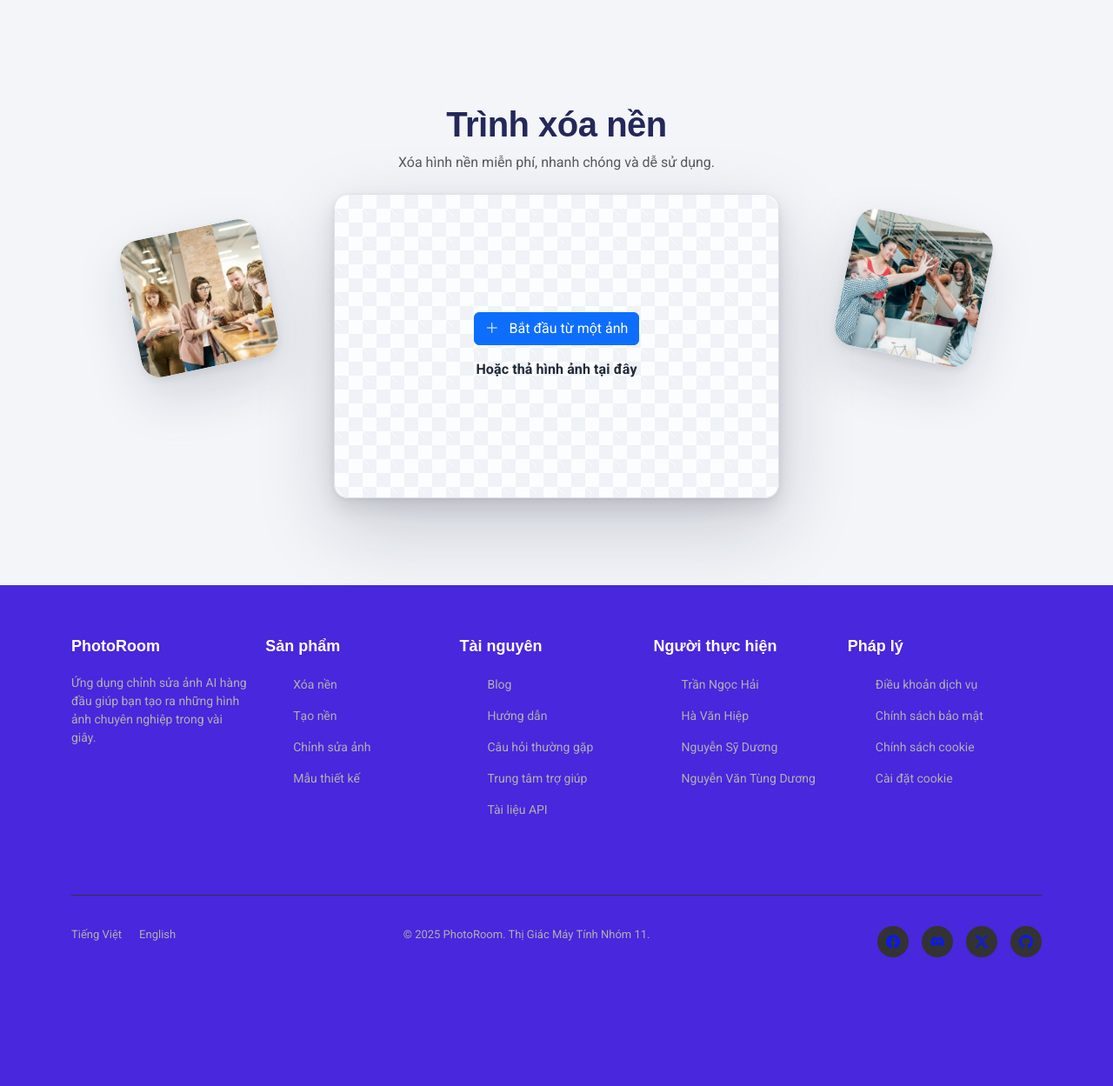
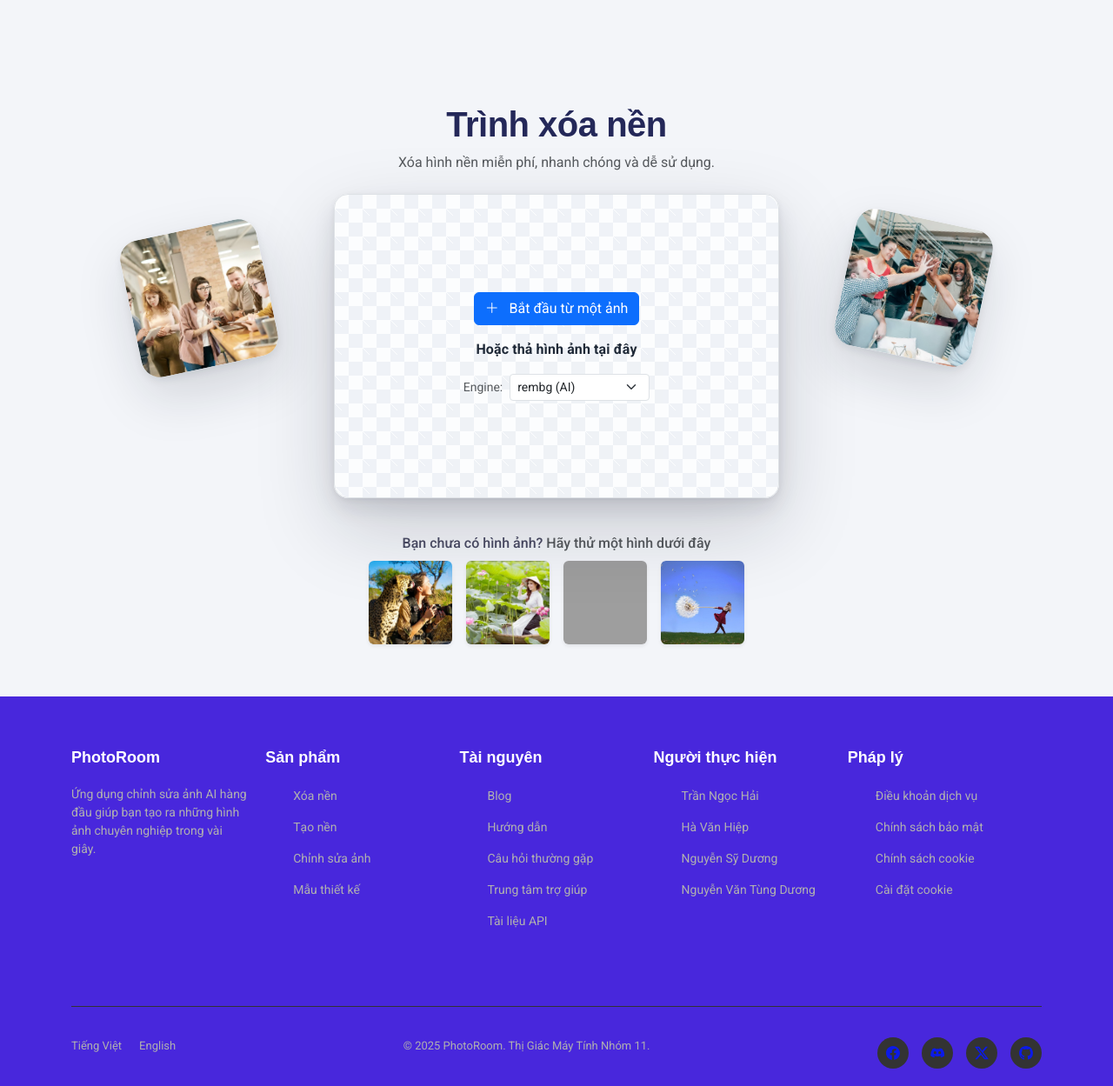
Before and after one commit to KuaaPoH/remove-background, a Flask app: page / in a window 1280 px wide. Shown: the part 97-1346 px from the top of the page at 87% size. Before the commit the page ends 1198 px from the top, so only its background shows below. Run offline with Flask 3, Linux system fonts and the light colour scheme; some libraries are stand-ins or nearby versions; grey boxes are pictures that could not be loaded.

Commit message:
up 2.0.2

```diff
--- a/banner.py
+++ b/banner.py
@@ -15,7 +15,7 @@ ASCII = r"""
 COLORS = ["#00FF66", "#00E5FF", "#0077FF"]
 
 
-VERSION = "2.0.1"
+VERSION = "2.0.2"
 
 ALIGN_TO_BANNER_WIDTH = True  # False = căn phải theo terminal width
 
--- a/static/assets/css/main.css
+++ b/static/assets/css/main.css
@@ -1444,3 +1444,13 @@ footer{
   max-height: 70vh;              /* để ảnh không cao quá viewport */
   display: block;
 }
+.example-img{
+  width: 96px; height: 96px;
+  object-fit: cover; cursor: pointer;
+  transition: transform .1s ease, box-shadow .1s ease;
+}
+.example-img:hover{
+  transform: translateY(-2px);
+  box-shadow: 0 8px 24px rgba(17,24,39,.15);
+}
+.pr-dropzone .form-select.form-select-sm { min-width: 160px; }
--- a/templates/index.html
+++ b/templates/index.html
@@ -48,7 +48,7 @@
             <div class="pr-drop-inner text-center">
               <!-- Form HTMX: chọn file -> POST -> server trả fragment -> đổ vào modal -->
               <form
-  hx-post="/remove-bg-frag?engine=rembg"
+  hx-post="/remove-bg-frag"
   hx-target="#modalCompareBody"
   hx-swap="innerHTML"
   hx-indicator="#dzIndicator"
@@ -56,12 +56,20 @@
   hx-trigger="change from:#fileInput"
   class="text-center">
 
+
   <label for="fileInput" class="btn btn-primary">
     <i class="bi bi-plus-lg me-2"></i> Bắt đầu từ một ảnh
   </label>
   <div class="pr-drop-hint mt-3">Hoặc thả hình ảnh tại đây</div>
 
   <input id="fileInput" name="image" type="file" accept="image/*" class="visually-hidden">
+<div class="mt-3 d-inline-flex align-items-center gap-2">
+    <label for="engineSelect" class="text-muted small m-0">Engine:</label>
+    <select id="engineSelect" name="engine" class="form-select form-select-sm" style="width:auto;">
+      <option value="rembg" selected>rembg (AI)</option>
+      <option value="grabcut">GrabCut (OpenCV)</option>
+    </select>
+  </div>
 </form>
 
             </div>
@@ -72,7 +80,64 @@
         </div>
 
       </div>
+      <!-- Ảnh ví dụ -->
+<div class="text-center mt-4">
+  <p class="mb-2 fw-medium">
+    Bạn chưa có hình ảnh? <span class="text-muted">Hãy thử một hình dưới đây</span>
+  </p>
+
+  <div class="d-flex justify-content-center gap-3 flex-wrap">
+    <!-- Ví dụ 1 -->
+    <img
+      src="{{ url_for('static', filename='assets/img/examples/example-1.jpg') }}"
+      alt="Ảnh ví dụ 1"
+      class="example-img rounded shadow-sm"
+      hx-post="/remove-bg-example?engine=rembg"
+      hx-vals='{"path":"assets/img/examples/example-1.jpg"}'
+      hx-include="#engineSelect"
+      hx-target="#modalCompareBody"
+      hx-swap="innerHTML"
+      hx-indicator="#dzIndicator">
+    <!-- Ví dụ 2 -->
+    <img
+      src="{{ url_for('static', filename='assets/img/examples/example-2.jpg') }}"
+      alt="Ảnh ví dụ 2"
+      class="example-img rounded shadow-sm"
+      hx-post="/remove-bg-example?engine=rembg"
+      hx-vals='{"path":"assets/img/examples/example-2.jpg"}'
+      hx-include="#engineSelect"
+      hx-target="#modalCompareBody"
+      hx-swap="innerHTML"
+      hx-indicator="#dzIndicator">
+
+    <!-- Ví dụ 3 -->
+    <img
+      src="{{ url_for('static', filename='assets/img/examples/example-3.jpg') }}"
+      alt="Ảnh ví dụ 3"
+      class="example-img rounded shadow-sm"
+      hx-post="/remove-bg-example?engine=rembg"
+      hx-vals='{"path":"assets/img/examples/example-3.jpg"}'
+      hx-include="#engineSelect"
+      hx-target="#modalCompareBody"
+      hx-swap="innerHTML"
+      hx-indicator="#dzIndicator">
+
+    <!-- Ví dụ 4 -->
+    <img
+      src="{{ url_for('static', filename='assets/img/examples/example-4.jpg') }}"
+      alt="Ảnh ví dụ 4"
+      class="example-img rounded shadow-sm"
+      hx-post="/remove-bg-example?engine=rembg"
+      hx-vals='{"path":"assets/img/examples/example-4.jpg"}'
+      hx-include="#engineSelect"
+      hx-target="#modalCompareBody"
+      hx-swap="innerHTML"
+      hx-indicator="#dzIndicator">
+  </div>
+</div>
+
     </section>
+
   </main>
 
   <!-- Footer -->
```
Also changed, not shown: api.py (+63 -3 lines).
